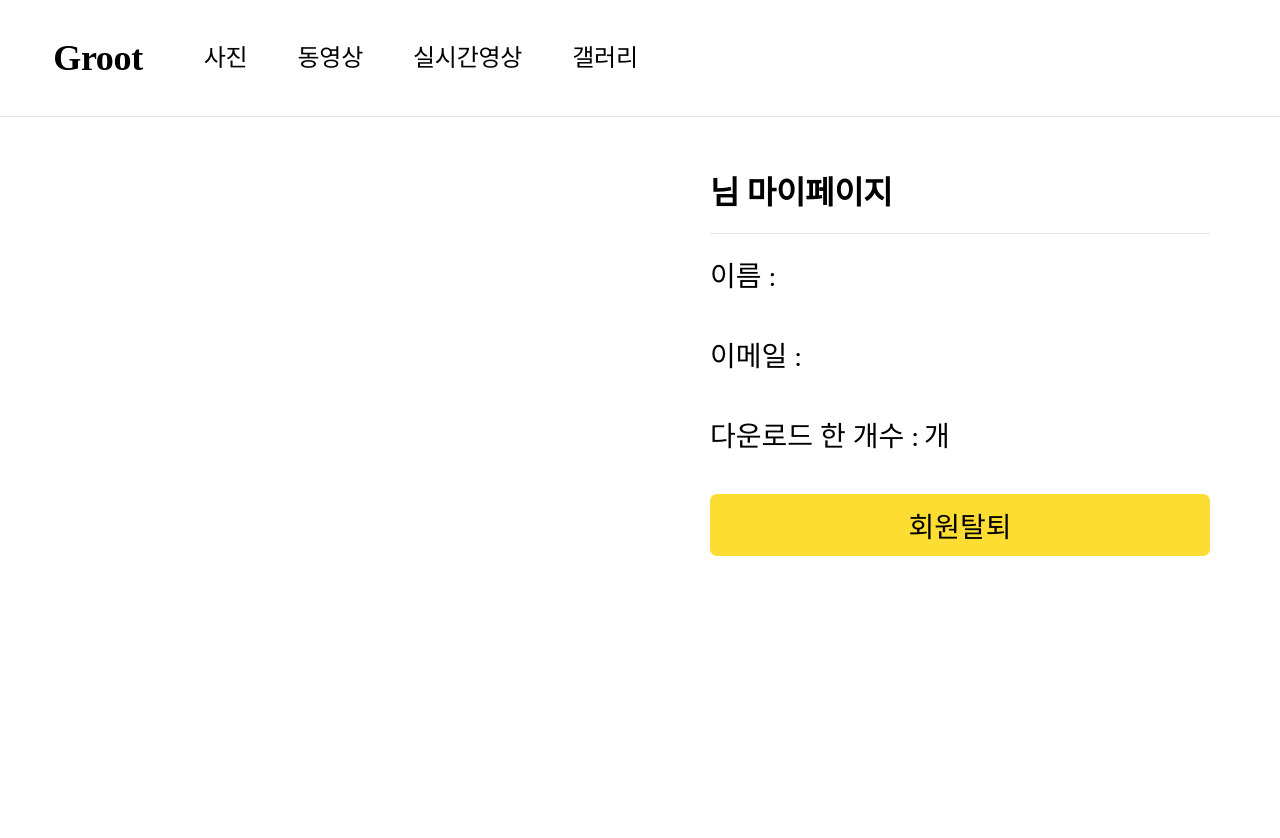
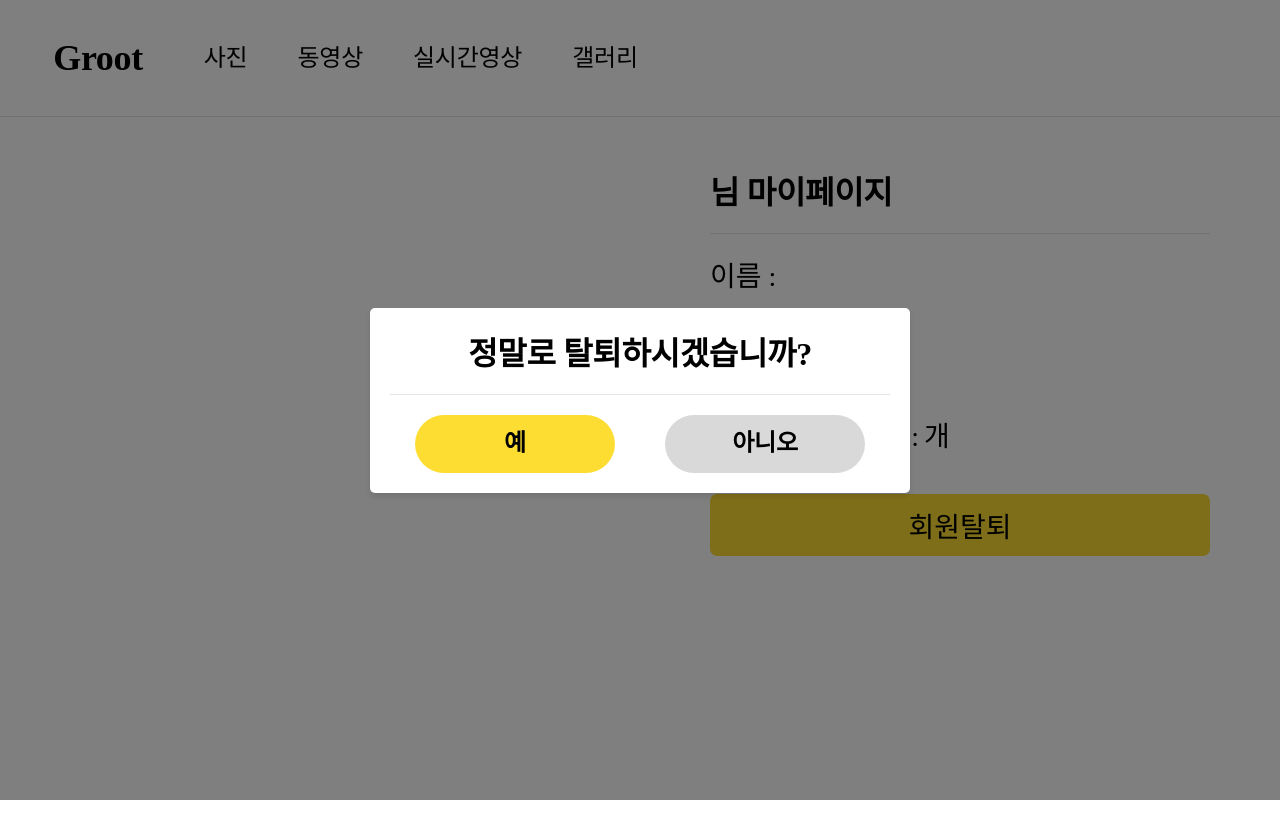
Before and after one commit to licensePlateBlur/FE, a React (Create React App) app: page /mypage in a window 1280 px wide. Both pictures are taken after a click on the button "회원탈퇴". Shown: the top 838 px of the page. Built offline with nearby package versions, Linux system fonts and the light colour scheme; no server answers.

Commit message:
[feat] : 회원 탈퇴 구현

```diff
--- a/src/apis/auth.ts
+++ b/src/apis/auth.ts
@@ -1,5 +1,5 @@
 import { User } from '../interface/User';
-import { api } from './core';
+import { Authapi, api } from './core';
 
 export const signup = async (userData: User) => {
   const response = await api.post('register', userData);
@@ -10,3 +10,8 @@ export const signin = async (userid: string, password: string) => {
   const response = await api.post('login', { userid, password });
   return response;
 };
+
+export const signout = async () =>{
+  const response = await Authapi.get('unregister');
+  return response;
+}
--- a/src/pages/Mypage/Modal.tsx
+++ b/src/pages/Mypage/Modal.tsx
@@ -1,12 +1,41 @@
+import React from 'react';
 import styled from 'styled-components';
-const Modal = () => {
+import { signout } from '../../apis/auth';
+import axios from 'axios';
+import { useNavigate } from 'react-router-dom';
+import { removeLocalStorageToken } from '../../utils/LocalStorage';
+interface ModalProps {
+    handleModal: () => void;
+  }
+const Modal : React.FC<ModalProps> = (
+    {
+        handleModal
+    }
+) => {
+    const navigate = useNavigate();
+    const handleSignOut = async()=>{
+        try{
+            const response = await signout();
+            if(response.status ===200){
+                alert("성공적으로 탈퇴되었습니다");
+                removeLocalStorageToken();
+                navigate('/');
+            };
+        }catch(err)
+        {
+            if(axios.isAxiosError(err))
+            {
+                console.log(err);
+            }
+        }
+    }
   return (
     <ModalLayout>
       <ModalContext>
         <Title>정말로 탈퇴하시겠습니까?</Title>
         <ButtonLayer>
-            <ModalButton $iscolor={true}>예</ModalButton>
-            <ModalButton $iscolor={false}>아니오</ModalButton>
+          <ModalButton $iscolor={true} onClick={handleSignOut}>예</ModalButton>
+          <ModalButton $iscolor={false} onClick={handleModal}>아니오</ModalButton>
         </ButtonLayer>
       </ModalContext>
     </ModalLayout>
@@ -50,24 +79,24 @@ const Title = styled.div`
   margin-bottom: 20px;
 `;
 const ButtonLayer = styled.div`
-display : flex;
-flex-direction: row;
-justify-content: space-around;
-`
+  display: flex;
+  flex-direction: row;
+  justify-content: space-around;
+`;
 const ModalButton = styled.button<{ $iscolor: boolean }>`
   width: 200px;
   height: 58px;
   border-radius: 35px;
   background: ${props => (props.$iscolor ? '#fedd33' : '#D9D9D9')};
   color: #000;
-  border : none;
+  border: none;
   font-size: 24px;
   font-style: normal;
   font-weight: 600;
   line-height: 135%; /* 32.4px */
   letter-spacing: -0.24px;
-  &:hover{
-    transform:scale(1.03);
-    cursor : pointer;
+  &:hover {
+    transform: scale(1.03);
+    cursor: pointer;
   }
-`
+`;
--- a/src/pages/Mypage/MyPage.tsx
+++ b/src/pages/Mypage/MyPage.tsx
@@ -10,7 +10,8 @@ interface UserInfo {
 }
 const MyPage = () => {
   const [user, setUser] = useState<UserInfo>();
-  const [isModalOpen,setIsModalOpen] = useState<boolean>(false);
+  const [isModalOpen, setIsModalOpen] = useState<boolean>(false);
+  const handleModal = () => setIsModalOpen( prev => !prev);
   const getUserHandler = async () => {
     try {
       const response = await getuser();
@@ -38,9 +39,9 @@ const MyPage = () => {
           <UserTitle> 다운로드 한 개수 : </UserTitle>
           <Content> {user?.FILECOUNT}개</Content>
         </GapLayer>
-        <SignUpButton>회원탈퇴</SignUpButton>
+        <SignUpButton onClick={handleModal}>회원탈퇴</SignUpButton>
       </UserLayout>
-      {isModalOpen ? <Modal /> : null}
+      {isModalOpen ? <Modal handleModal={handleModal}/> : null}
     </MyPageLayout>
   );
 };
```
